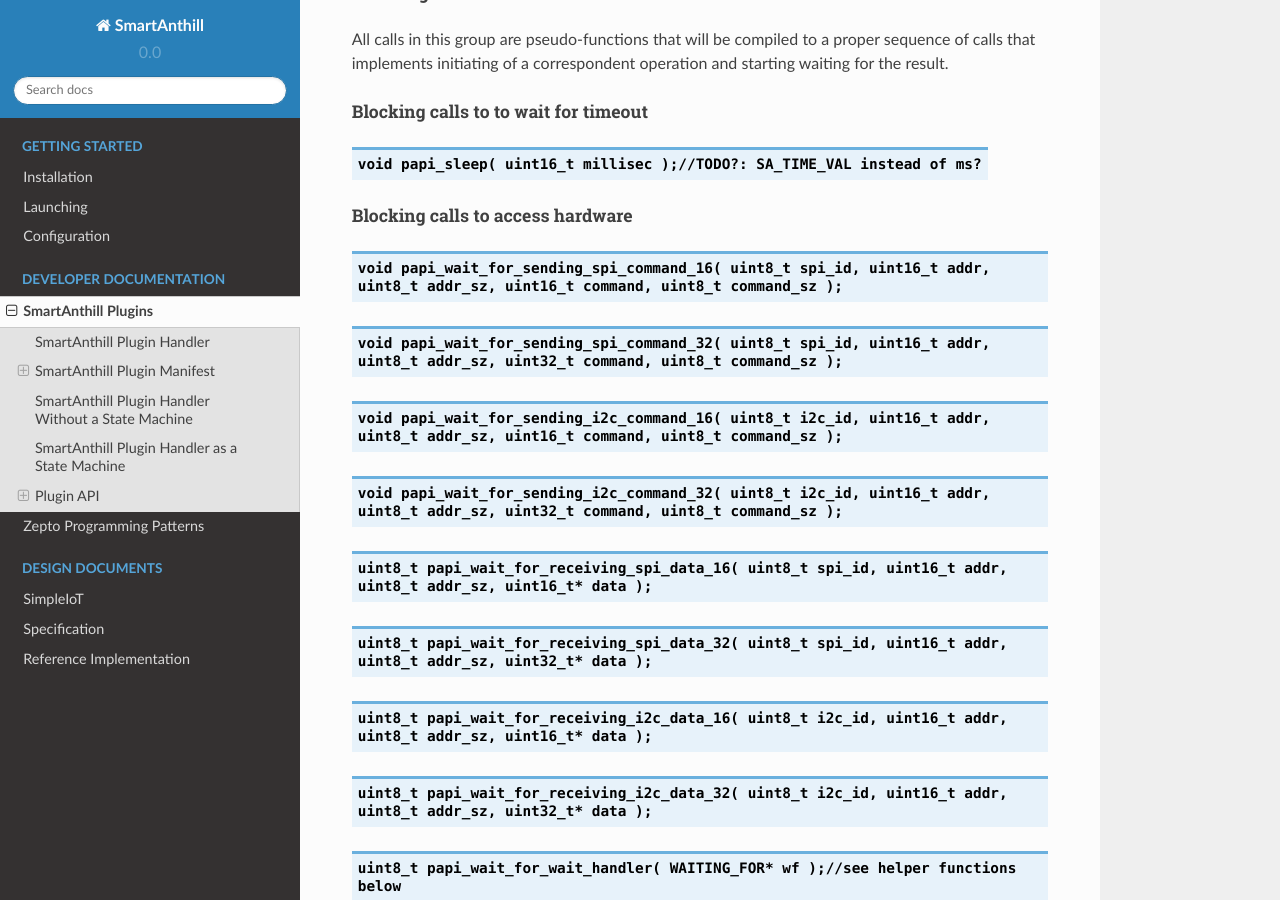
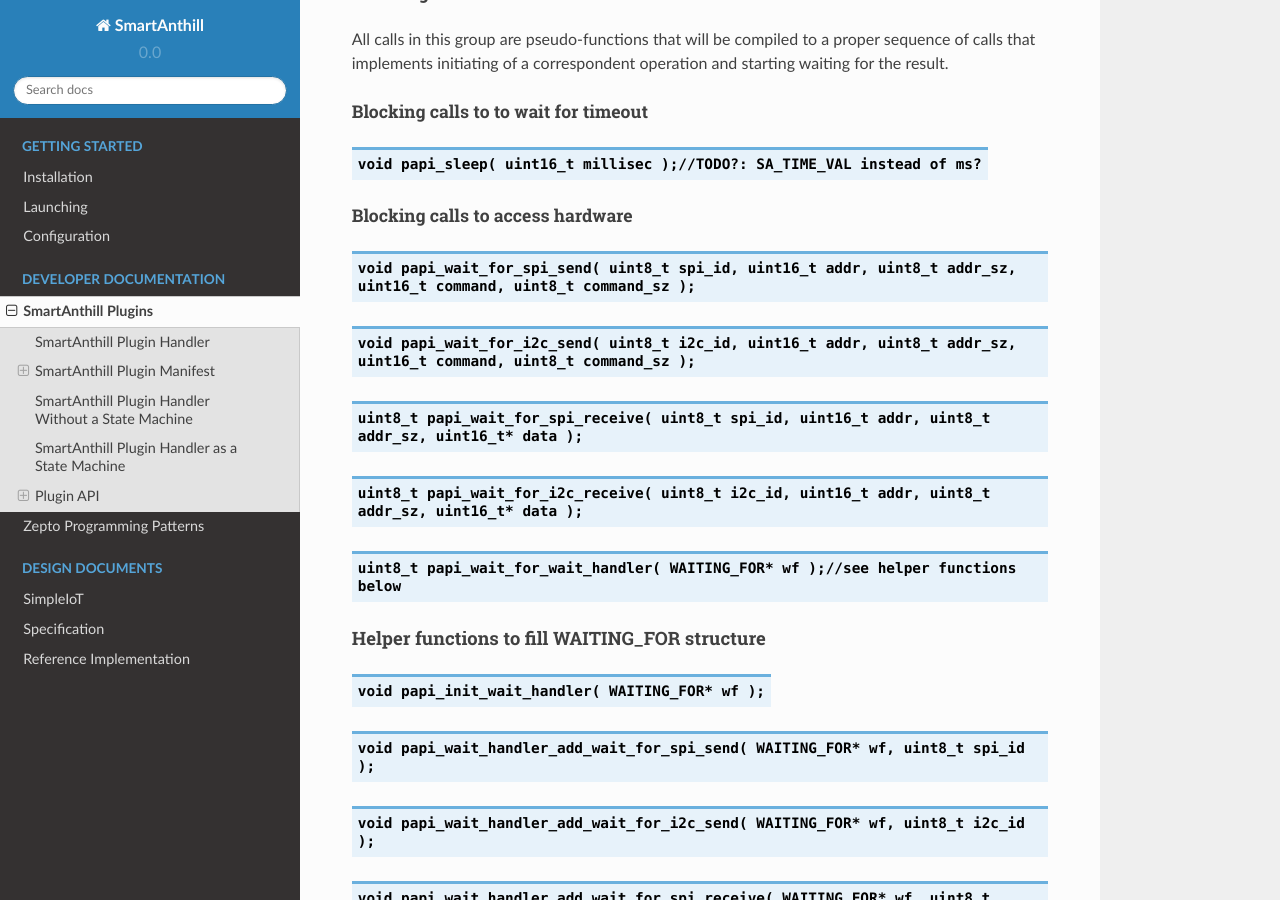
Before and after one commit to smartanthill/smartanthill2_0, a Sphinx documentation site: the page built from docs/design-documents/smartanthill-plugins.rst, in a window 1280 px wide and 900 px high, scrolled down 10952 px. Built offline with Sphinx 7.4.7 and the Read the Docs theme 2.0.0, drawn with Linux system fonts in a browser that asks for light colours.

Commit message:
Plugin v0.4.3: wait_for() function cleanup

```diff
--- a/docs/design-documents/smartanthill-plugins.rst
+++ b/docs/design-documents/smartanthill-plugins.rst
@@ -465,14 +465,10 @@
 Blocking calls to access hardware
 """""""""""""""""""""""""""""""""
 
-.. function:: void papi_wait_for_sending_spi_command_16( uint8_t spi_id, uint16_t addr, uint8_t addr_sz, uint16_t command, uint8_t command_sz );
-.. function:: void papi_wait_for_sending_spi_command_32( uint8_t spi_id, uint16_t addr, uint8_t addr_sz, uint32_t command, uint8_t command_sz );
-.. function:: void papi_wait_for_sending_i2c_command_16( uint8_t i2c_id, uint16_t addr, uint8_t addr_sz, uint16_t command, uint8_t command_sz );
-.. function:: void papi_wait_for_sending_i2c_command_32( uint8_t i2c_id, uint16_t addr, uint8_t addr_sz, uint32_t command, uint8_t command_sz );
-.. function:: uint8_t papi_wait_for_receiving_spi_data_16( uint8_t spi_id, uint16_t addr, uint8_t addr_sz, uint16_t* data );
-.. function:: uint8_t papi_wait_for_receiving_spi_data_32( uint8_t spi_id, uint16_t addr, uint8_t addr_sz, uint32_t* data );
-.. function:: uint8_t papi_wait_for_receiving_i2c_data_16( uint8_t i2c_id, uint16_t addr, uint8_t addr_sz, uint16_t* data );
-.. function:: uint8_t papi_wait_for_receiving_i2c_data_32( uint8_t i2c_id, uint16_t addr, uint8_t addr_sz, uint32_t* data );
+.. function:: void papi_wait_for_spi_send( uint8_t spi_id, uint16_t addr, uint8_t addr_sz, uint16_t command, uint8_t command_sz );
+.. function:: void papi_wait_for_i2c_send( uint8_t i2c_id, uint16_t addr, uint8_t addr_sz, uint16_t command, uint8_t command_sz );
+.. function:: uint8_t papi_wait_for_spi_receive( uint8_t spi_id, uint16_t addr, uint8_t addr_sz, uint16_t* data );
+.. function:: uint8_t papi_wait_for_i2c_receive( uint8_t i2c_id, uint16_t addr, uint8_t addr_sz, uint16_t* data );
 
 .. function:: uint8_t papi_wait_for_wait_handler( WAITING_FOR* wf );//see helper functions below
 
```
Also changed, not shown: other parts of docs/design-documents/smartanthill-plugins.rst (+1 -1 lines).
